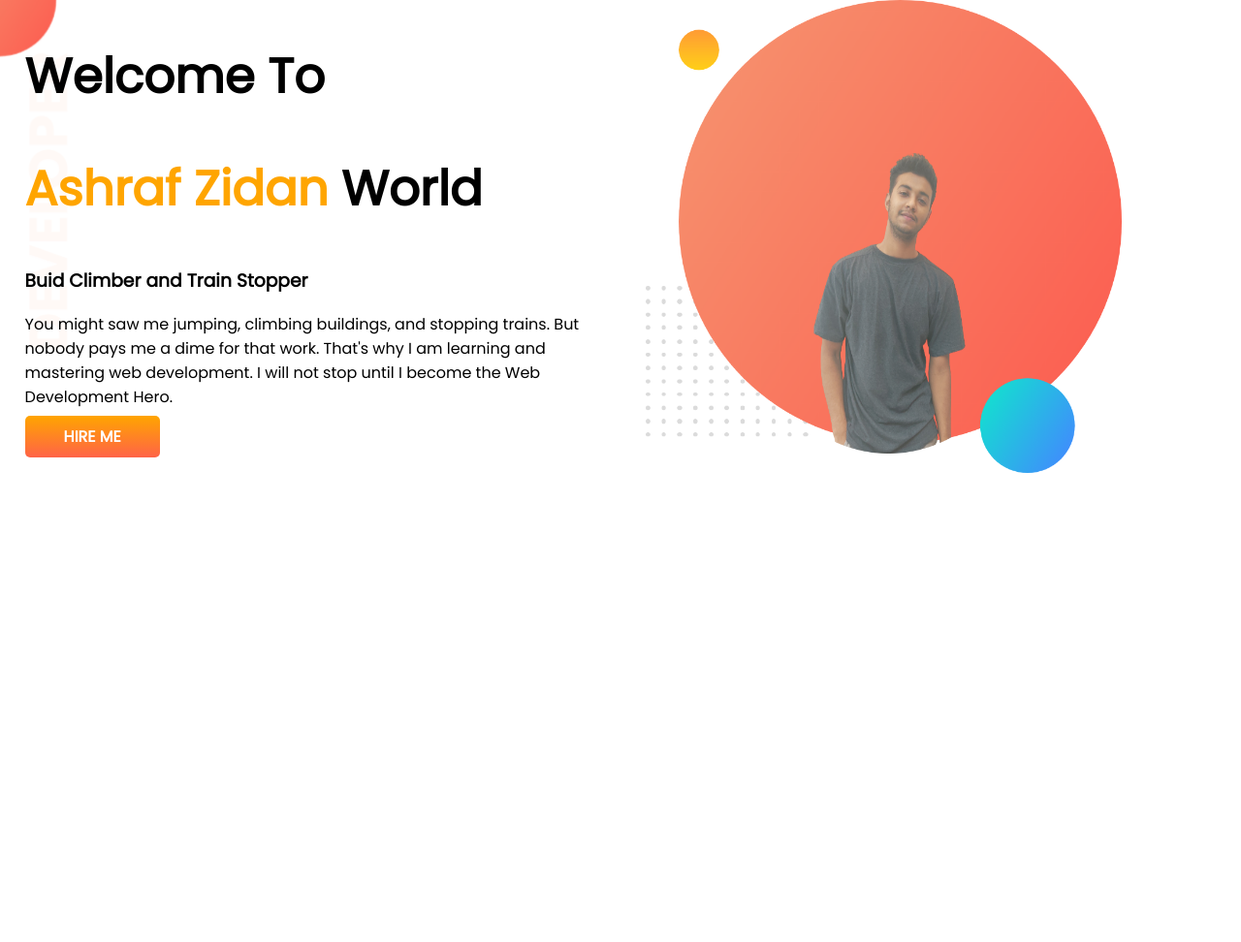
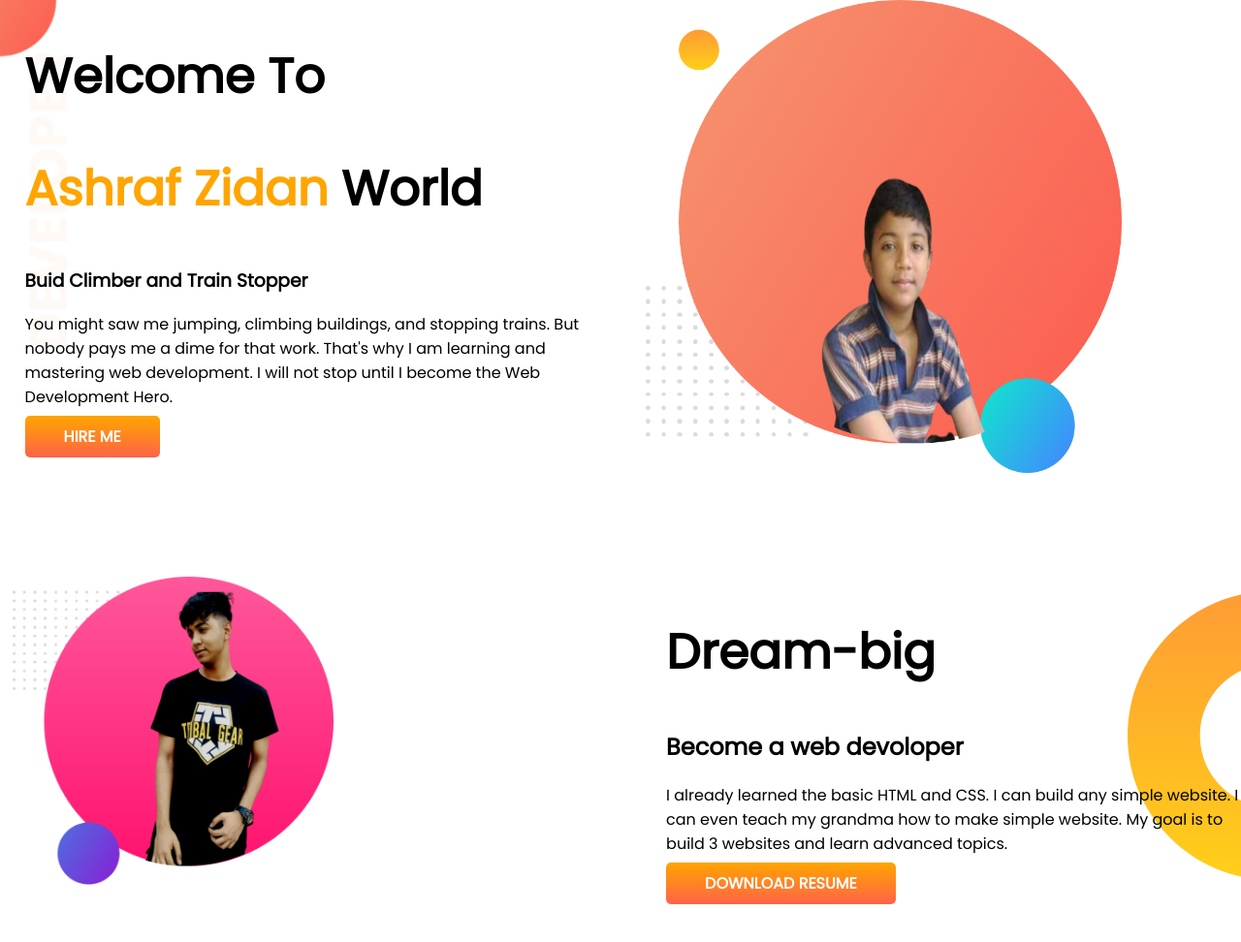
Before and after one commit to ASHRAFHOSSAINZIDU/devoloper-portfolio, a plain HTML site: page index.html in a window 1280 px wide. Shown: the whole page at 97% size. Before the commit the page ends 800 px from the top, so only its background shows below. Drawn offline with Linux system fonts and the light colour scheme.

Commit message:
dream-big addded

```diff
--- a/index.html
+++ b/index.html
@@ -29,7 +29,20 @@
 
              <a class="link-button" target="_blank" href="https://www.linkedin.com/onboarding/start/follow-recommendations/new/?session_redirect=https%3A%2F%2Fwww.linkedin.com%2Fcompany%2Fprogramminghero%2F">HIRE ME</a>
         </div>
-        <div class="half-width img"><img src="showOff/zidan-2.png" alt=""></div>
+        <div class="half-width img"><img src="showOff/my-bg.png" alt=""></div>
+    </section>
+
+
+    <section class="Dream-big">
+
+    <div><img class="half-width img" src="showOff/my-bg2.png" alt=""></div>
+    <div class="half-width img">
+        <h1>Dream-big</h1>
+        <h2>Become a web devoloper</h3>
+         <p>I already learned the basic HTML and CSS. I can build any simple website. I can even teach my grandma how to make simple website. My goal is to build 3 websites and learn advanced topics.</p>
+
+         <a class="link-button" target="_blank" href=" ">DOWNLOAD RESUME </a>
+    </div>
     </section>
 
 </body>
--- a/style.css
+++ b/style.css
@@ -10,6 +10,7 @@ h1{
 }
 section{
     display: flex;
+    margin-bottom: 100px;
 }
 .half-width{
     width: 50%;
@@ -30,3 +31,8 @@ section{
     background-image: url(images/top-banner.png);
     background-repeat: no-repeat;
 }
+.Dream-big{
+    background-image: url(images/dream-bg.png);
+    background-repeat: no-repeat;
+    background-position: right;
+}
```
Also changed, not shown: showOff/my-bg.png (added), showOff/my-bg2.png (added), showOff/smart-3-removebg-preview.png (added).
